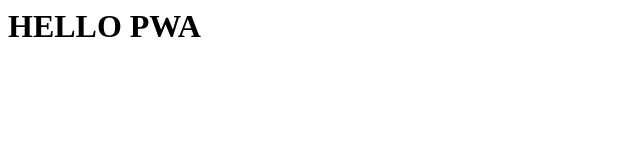
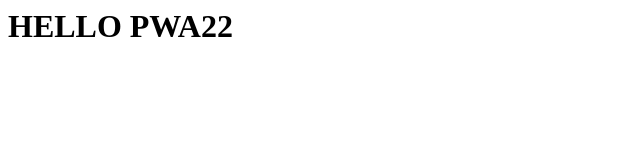
Before and after one commit to bigas4441/bigas4441.github.io, a plain HTML site: page index.html in a window 1280 px wide. Shown: the full height of the page, 0-640 px from the left. Drawn offline with Linux system fonts and the light colour scheme; files whose address does not match are found by name.

Commit message:
index update

```diff
--- a/index.html
+++ b/index.html
@@ -1,7 +1,7 @@
 <html lang="ko">
 <head>
     <meta charset="utf-8">
-    <title> HELLO PWA  </title>
+    <title> HELLO PWA2  </title>
     <link rel="manifest" crossorigin="use-credentials" href="./manifest.json">
     <style>
         .hidden {
@@ -10,7 +10,7 @@
     </style>
 </head>
 <body>
-<h1>HELLO PWA</h1>
+<h1>HELLO PWA22</h1>
 
 <div id="installContainer" class="hidden" >
     <button id="butInstall" type="button">
```
